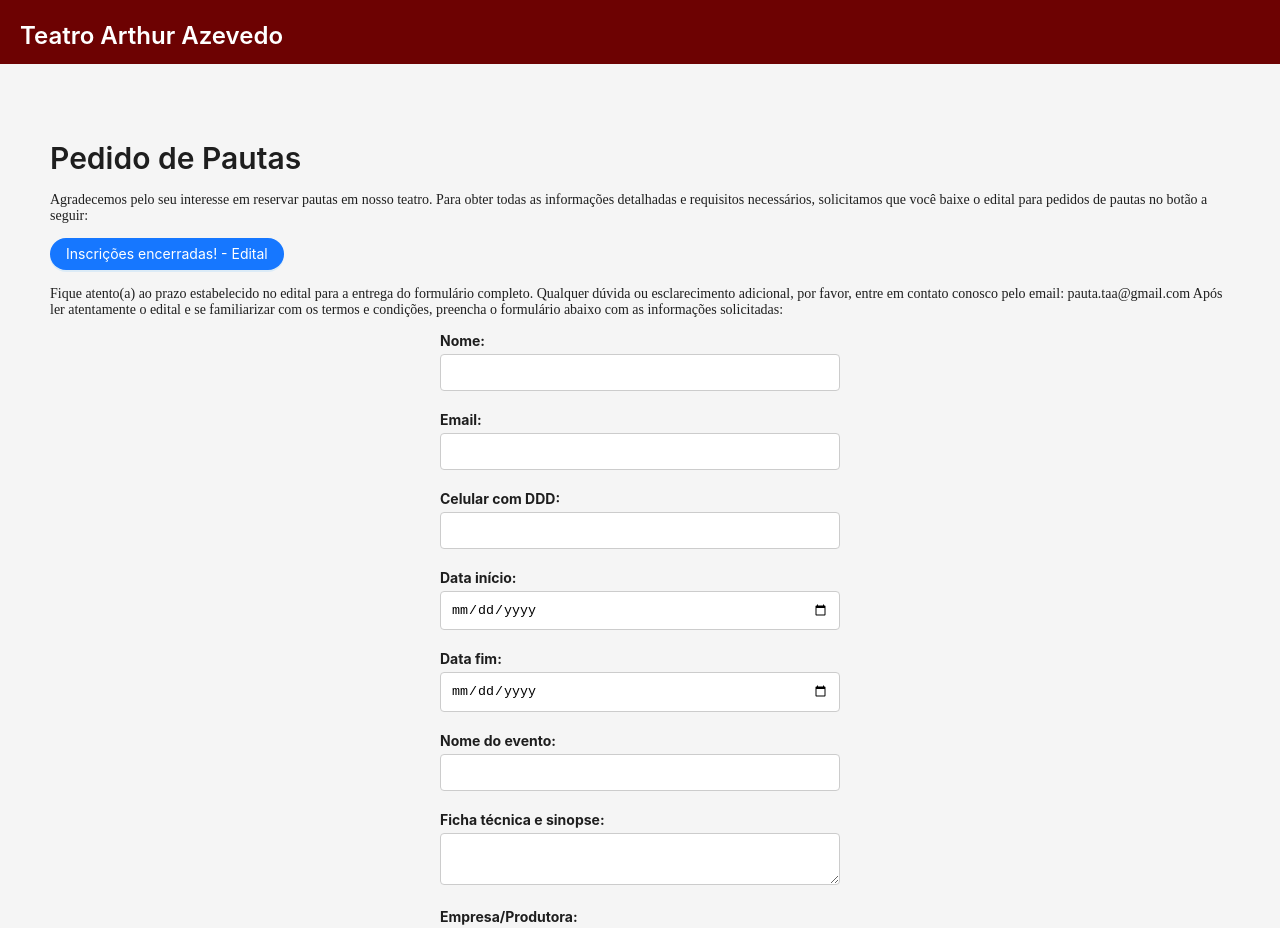
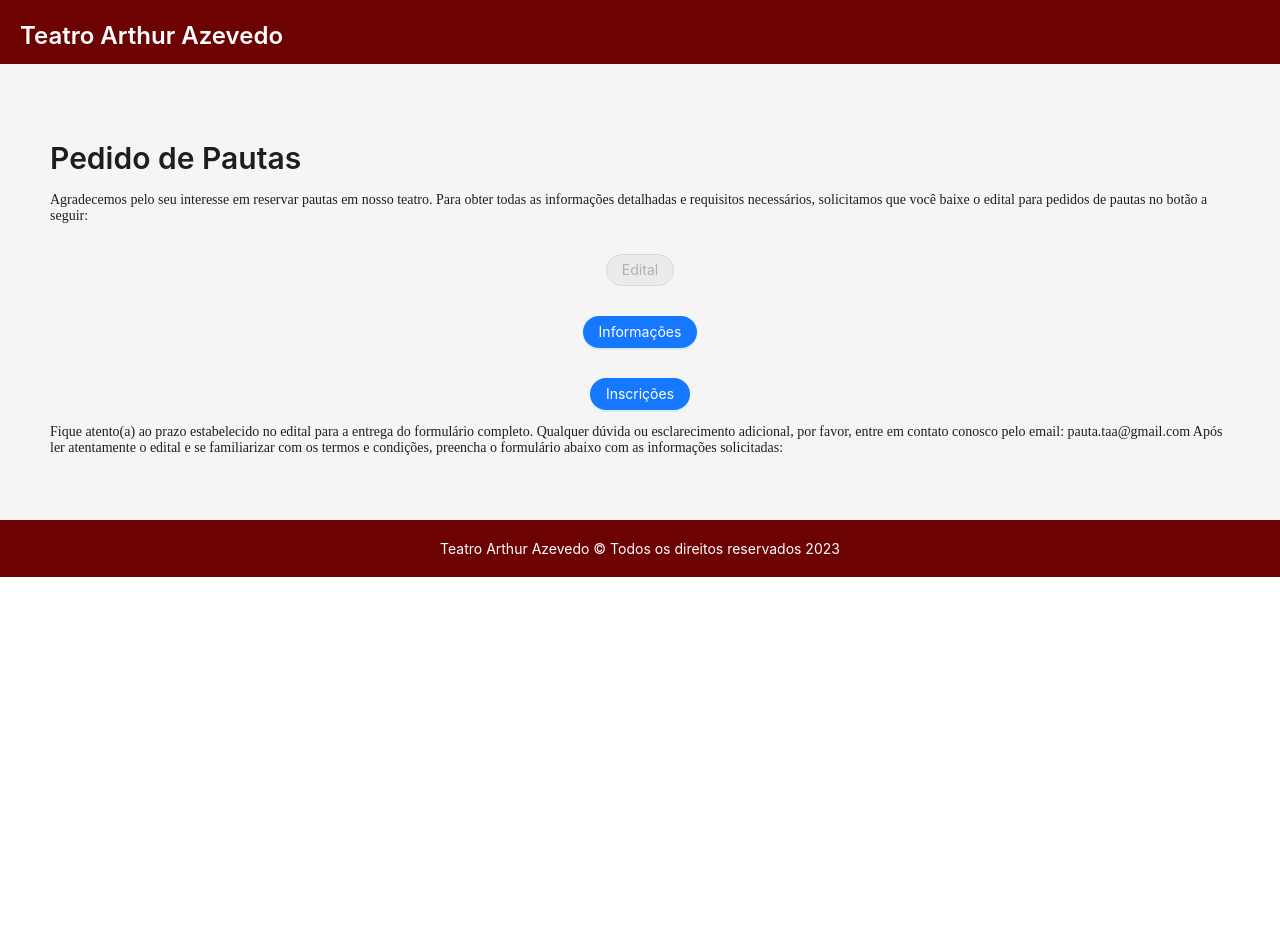
Before and after one commit to lucyfurt/SITE-TEATRO-ARTHUR-AZEVEDO-REACT-JAVASCRIPT, a React (Create React App) app: page /pautas in a window 1280 px wide. Shown: the top 928 px of the page. After the commit the page ends 800 px from the top, so only its background shows below. Built offline with nearby package versions, Linux system fonts and the light colour scheme.

Commit message:
pautas centralized

```diff
--- a/src/Pages/ContactForm.css
+++ b/src/Pages/ContactForm.css
@@ -71,8 +71,13 @@ textarea {
   content: none;
 }
 
+
 .button-container {
   display: flex;
   justify-content: center;
-  margin-bottom: 16px;
+  margin-top: 30px;
 }
+
+.button-container button {
+  margin: 0 30px;
+}
--- a/src/Pages/Pautas.js
+++ b/src/Pages/Pautas.js
@@ -1,16 +1,13 @@
-import React, { useState } from 'react';
+import React from 'react';
 import { useForm, ValidationError } from '@formspree/react';
-import { Layout, Typography, Button } from 'antd';
+import { Layout, Typography, Button, Form, Input, DatePicker } from 'antd';
 import './ContactForm.css';
 
 const { Content, Header, Footer } = Layout;
 const { Title } = Typography;
 
-
-function ContactForm() {
-
+const Pautas = () => {
   const [state, handleSubmit] = useForm("moqoaddy");
-
 
   if (state.succeeded) {
     return <p>Formulário enviado com sucesso!</p>;
@@ -29,83 +26,27 @@ function ContactForm() {
           <p>
             Agradecemos pelo seu interesse em reservar pautas em nosso teatro. Para obter todas as informações detalhadas e requisitos necessários, solicitamos que você baixe o edital para pedidos de pautas no botão a seguir:
           </p>
-          <Button type="primary" shape="round" className='button-container' >
-            Inscrições encerradas! - Edital
-          </Button>
+          <div className="button-container">
+            <Button type="primary" shape="round" disabled>
+              Edital
+            </Button>
+          </div>
+          <div className="button-container">
+            <Button type="primary" shape="round">
+              Informações
+            </Button>
+          </div>
+          <div className="button-container">
+            <Button type="primary" shape="round">
+              Inscrições
+            </Button>
+          </div>
           <p>
             Fique atento(a) ao prazo estabelecido no edital para a entrega do formulário completo. Qualquer dúvida ou esclarecimento adicional, por favor, entre em contato conosco pelo email: pauta.taa@gmail.com
             Após ler atentamente o edital e se familiarizar com os termos e condições, preencha o formulário abaixo com as informações solicitadas:
           </p>
         </div>
-
-          <form className="contact-form" onSubmit={handleSubmit}>
-            <div className="form-group">
-              <label htmlFor="nome">Nome:</label>
-              <input id="nome" type="text" name="nome" />
-              <ValidationError prefix="Nome" field="nome" errors={state.errors} />
-            </div>
-            <div className="form-group">
-              <label htmlFor="email">Email:</label>
-              <input id="email" type="email" name="email" />
-              <ValidationError prefix="Email" field="email" errors={state.errors} />
-            </div>
-            <div className="form-group">
-              <label htmlFor="celular">Celular com DDD:</label>
-              <input id="celular" type="text" name="celular" />
-              <ValidationError
-                prefix="Celular com DDD"
-                field="celular"
-                errors={state.errors}
-              />
-            </div>
-
-            <div className="form-group">
-              <label htmlFor="data">Data início:</label>
-              <input id="data" type="date" name="data_inicio" />
-              <ValidationError
-                prefix="Data início"
-                field="data_inicio"
-                errors={state.errors}
-              />
-            </div>
-            <div className="form-group">
-              <label htmlFor="data">Data fim:</label>
-              <input id="data" type="date" name="data_fim" />
-              <ValidationError
-                prefix="Data fim"
-                field="data_fim"
-                errors={state.errors}
-              />
-            </div>
-            <div className="form-group">
-              <label htmlFor="evento">Nome do evento:</label>
-              <input id="evento" type="text" name="nome_evento" />
-              <ValidationError
-                prefix="Nome do evento"
-                field="nome_evento"
-                errors={state.errors}
-              />
-            </div>
-            <div className="form-group">
-              <label htmlFor="ficha">Ficha técnica e sinopse:</label>
-              <textarea id="ficha" name="ficha_sinopse" />
-              <ValidationError
-                prefix="Ficha técnica e sinopse"
-                field="ficha_sinopse"
-                errors={state.errors}
-              />
-            </div>
-            <div className="form-group">
-              <label htmlFor="empresa">Empresa/Produtora:</label>
-              <input id="empresa" type="text" name="empresa" />
-              <ValidationError prefix="Empresa" field="empresa" errors={state.errors} />
-            </div>
-
-            <button className="submit-button" type="submit" disabled={state.submitting}>
-              Enviar
-            </button>
-          </form>
-        </Content>
+      </Content>
       <Footer style={{ background: '#6d0202', padding: '20px', textAlign: 'center', color: '#fff' }}>
         Teatro Arthur Azevedo © Todos os direitos reservados 2023
       </Footer>
@@ -113,4 +54,4 @@ function ContactForm() {
   );
 }
 
-export default ContactForm;
+export default Pautas;
```
Also changed, not shown: src/Pages/FormPauta.js (added, +69 -0 lines).
